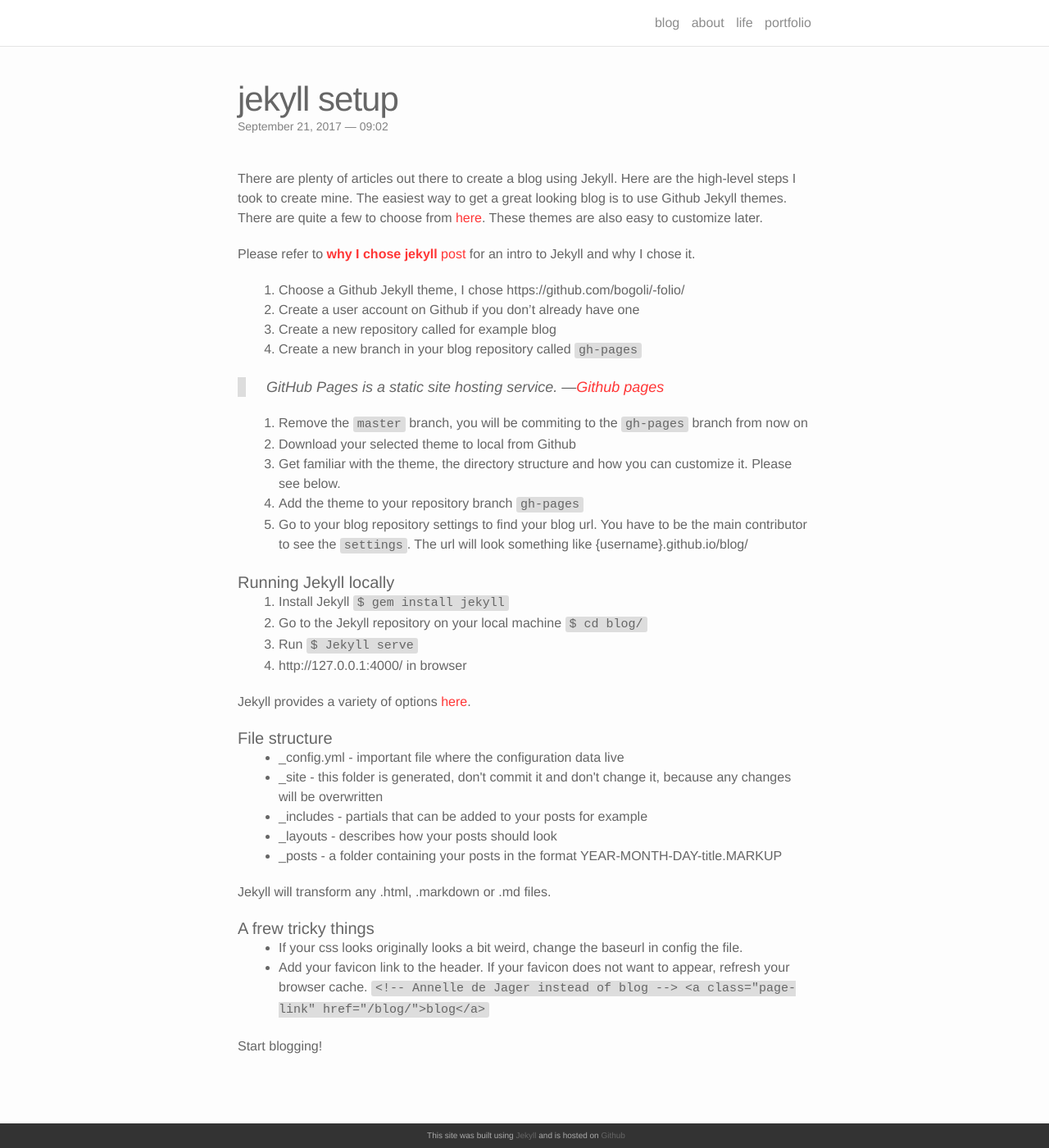
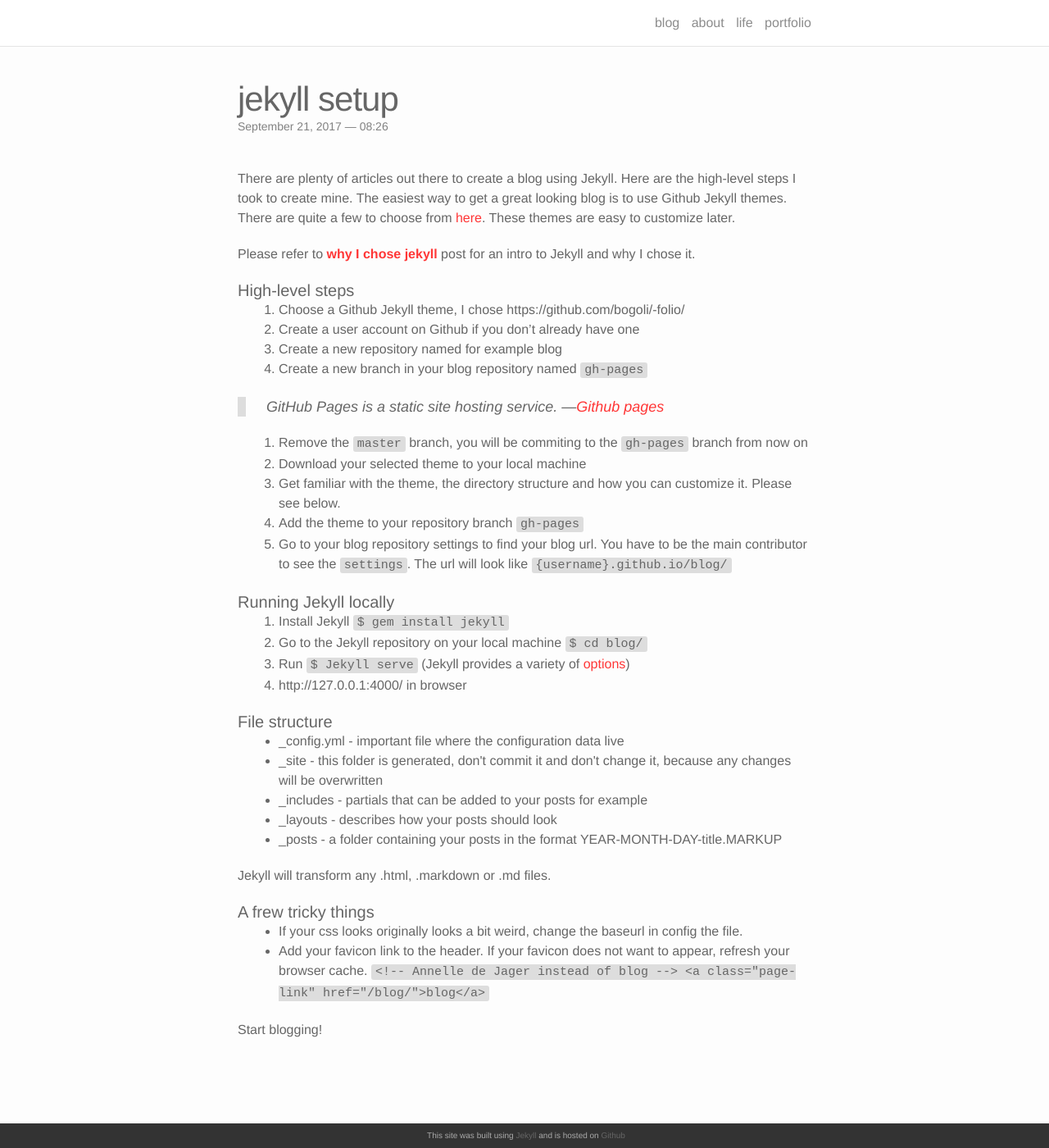
Before and after one commit to annelledejager/blog, a Jekyll site: the page built from _posts/2017-09-21-howjekyll.markdown, in a window 1280 px wide and 1400 px high. Shown: the whole window at 82% size. Built offline with Jekyll 4.4.1, drawn with Linux system fonts in a browser that asks for light colours; nearby versions of some CDN libraries; comment, search, counter and statistics services are not loaded.

Commit message:
Update jekyll setup post

```diff
--- a/_posts/2017-09-21-howjekyll.markdown
+++ b/_posts/2017-09-21-howjekyll.markdown
@@ -1,18 +1,19 @@
 ---
 layout: post
 title:  jekyll setup
-date:   2017-09-21 09:02:00
+date:   2017-09-21 08:26:00
 description: my quick start guide
 comments: true
 ---
-There are plenty of articles out there to create a blog using Jekyll. Here are the high-level steps I took to create mine. The easiest way to get a great looking blog is to use Github Jekyll themes. There are quite a few to choose from <a href="https://github.com/jekyll/jekyll/wiki/themes">here</a>. These themes are also easy to customize later.
+There are plenty of articles out there to create a blog using Jekyll. Here are the high-level steps I took to create mine. The easiest way to get a great looking blog is to use Github Jekyll themes. There are quite a few to choose from <a href="https://github.com/jekyll/jekyll/wiki/themes">here</a>. These themes are easy to customize later.
 
-Please refer to <a href="https://annelledejager.github.io/blog/2017/09/20/whyjekyll.html"><b>why I chose jekyll</b> post</a> for an intro to Jekyll and why I chose it.
+Please refer to <a href="https://annelledejager.github.io/blog/2017/09/20/whyjekyll.html"><b>why I chose jekyll</b></a> post for an intro to Jekyll and why I chose it.
 
+#### High-level steps
 1. Choose a Github Jekyll theme, I chose https://github.com/bogoli/-folio/
 2. Create a user account on Github if you don't already have one
-3. Create a new repository called for example blog
-4. Create a new branch in your blog repository called `gh-pages`
+3. Create a new repository named for example blog
+4. Create a new branch in your blog repository named `gh-pages`
 
 <blockquote>
 	GitHub Pages is a static site hosting service.
@@ -20,18 +21,16 @@ Please refer to <a href="https://annelledejager.github.io/blog/2017/09/20/whyjek
 </blockquote>
 
 5. Remove the `master` branch, you will be commiting to the `gh-pages` branch from now on
-6. Download your selected theme to local from Github
+6. Download your selected theme to your local machine
 7. Get familiar with the theme, the directory structure and how you can customize it. Please see below.
 8. Add the theme to your repository branch `gh-pages`
-9. Go to your blog repository settings to find your blog url. You have to be the main contributor to see the `settings`. The url will look something like {username}.github.io/blog/
+9. Go to your blog repository settings to find your blog url. You have to be the main contributor to see the `settings`. The url will look like `{username}.github.io/blog/`
 
 #### Running Jekyll locally
 1. Install Jekyll `$ gem install jekyll`
 2. Go to the Jekyll repository on your local machine `$ cd blog/`
-3. Run `$ Jekyll serve`
+3. Run `$ Jekyll serve` (Jekyll provides a variety of <a href="http://jekyllrb.com/docs/usage/">options</a>)
 3. http://127.0.0.1:4000/ in browser
-
-Jekyll provides a variety of options <a href="http://jekyllrb.com/docs/usage/">here</a>.
 
 #### File structure
 
```
